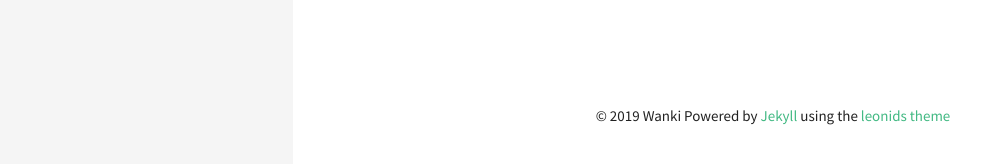
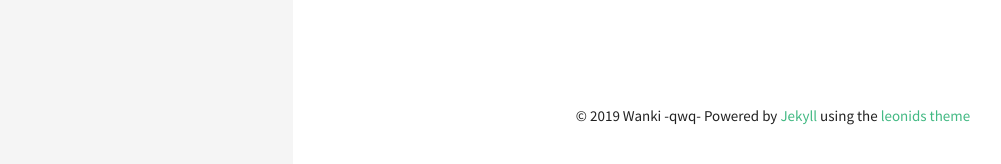
Before and after one commit to YueLi02/YueLi02.github.io, a Jekyll site: the page built from archive.html, in a window 1280 px wide. Shown: the part 633-797 px from the top of the page, without its empty margins (27-1028 px from the left). Built offline with Jekyll 4.4.1, drawn with Linux system fonts in a browser that asks for light colours.

Commit message:
Update footer.html

```diff
--- a/_includes/footer.html
+++ b/_includes/footer.html
@@ -1,3 +1,3 @@
 <footer>
-  &copy; {{ site.time | date: '%Y' }} {{ site.owner.name }} Powered by <a href="http://jekyllrb.com/">Jekyll</a> using the <a href="http://github.com/renyuanz/leonids/">leonids theme</a>
+  &copy; {{ site.time | date: '%Y' }} {{ site.owner.name }} -qwq- Powered by <a href="http://jekyllrb.com/">Jekyll</a> using the <a href="http://github.com/renyuanz/leonids/">leonids theme</a>
 </footer>
```
